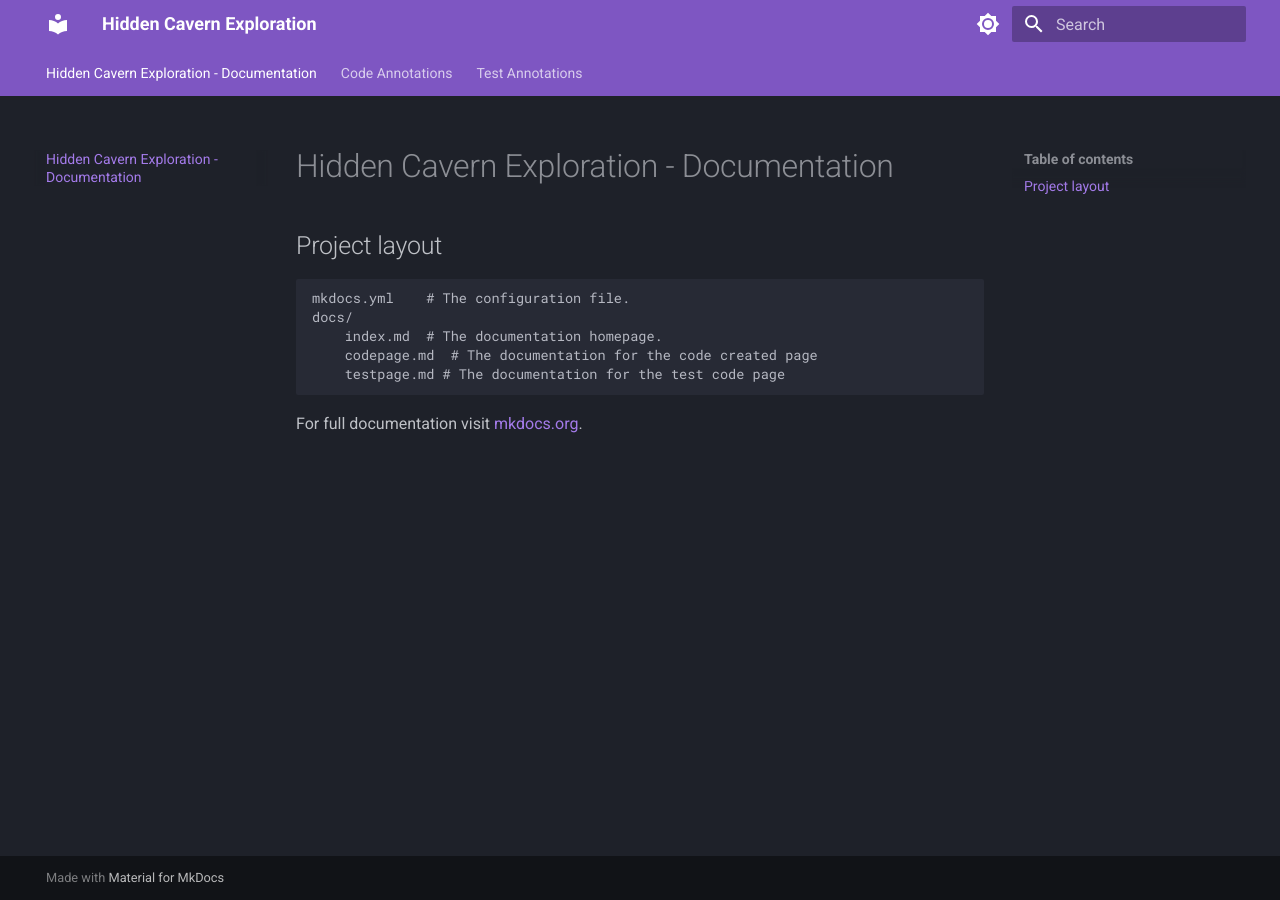
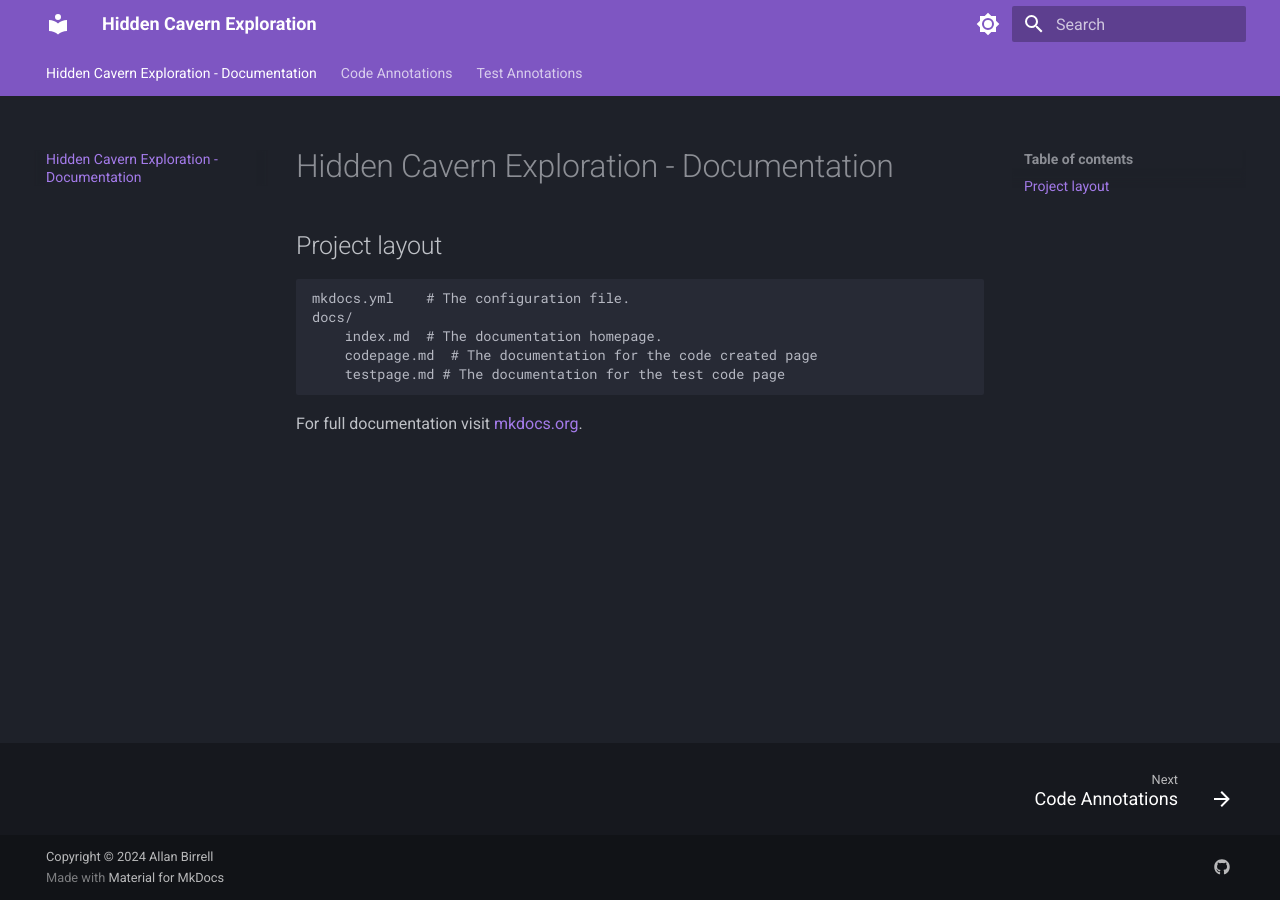
Before and after one commit to AllanBirrellLYIT/Cavern-Exploration, an MkDocs documentation site: the page built from docs/index.md, in a window 1280 px wide. Built offline with MkDocs 1.6.1 and Material for MkDocs 9.7.7, drawn with Linux system fonts in a browser that asks for light colours.

Commit message:
style (autoDoc): #17 Changed the pages  #17
Added the footer, copyright and a linked to the github page

PR #20

```diff
--- a/mkdocs.yml
+++ b/mkdocs.yml
@@ -4,6 +4,7 @@ theme:
   name: material
   features:
     - navigation.tabs
+    - navigation.footer
   palette:
     - scheme: slate
       primary: deep purple
@@ -20,3 +21,10 @@ theme:
 plugins:
 - search
 - mkdocstrings
+
+extra:
+  social:
+    - icon: fontawesome/brands/github
+      link: https://github.com/AllanBirrellLYIT/Cavern-Exploration
+
+copyright: Copyright &copy; 2024 Allan Birrell
```
